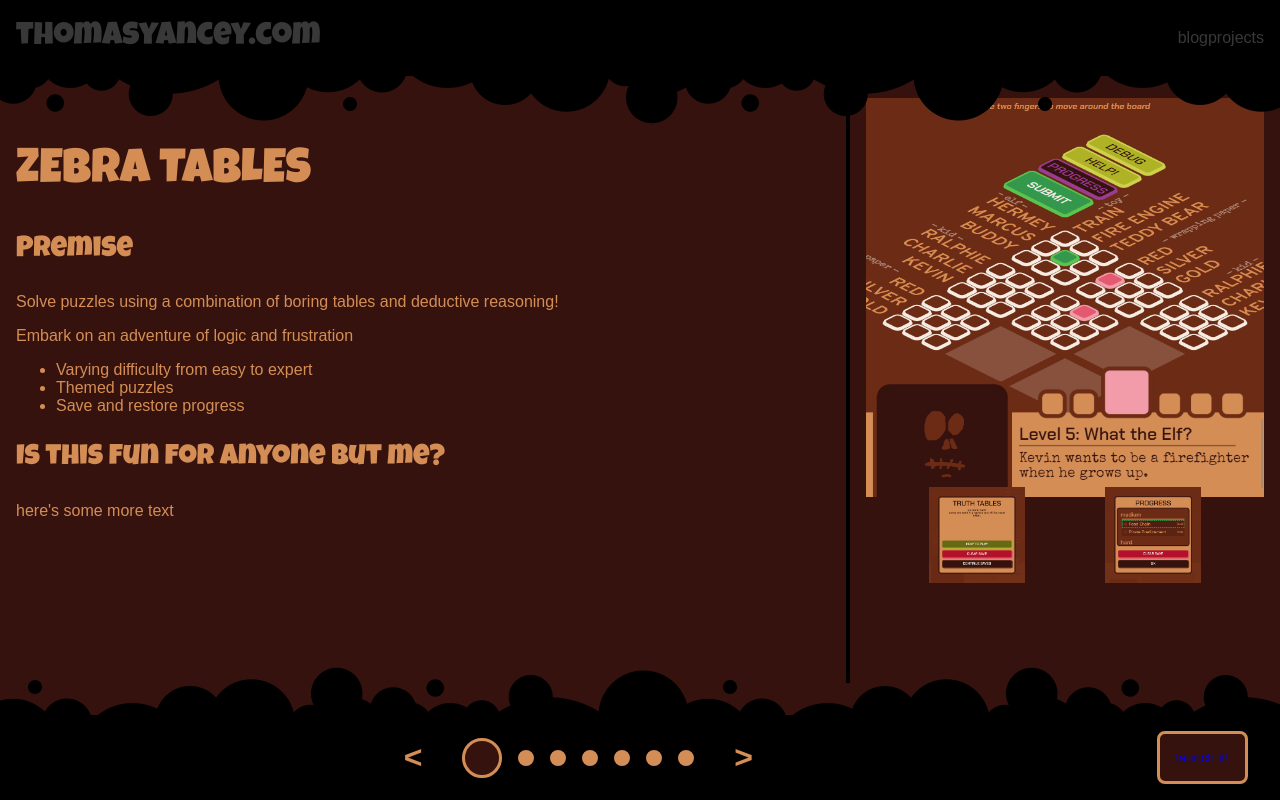
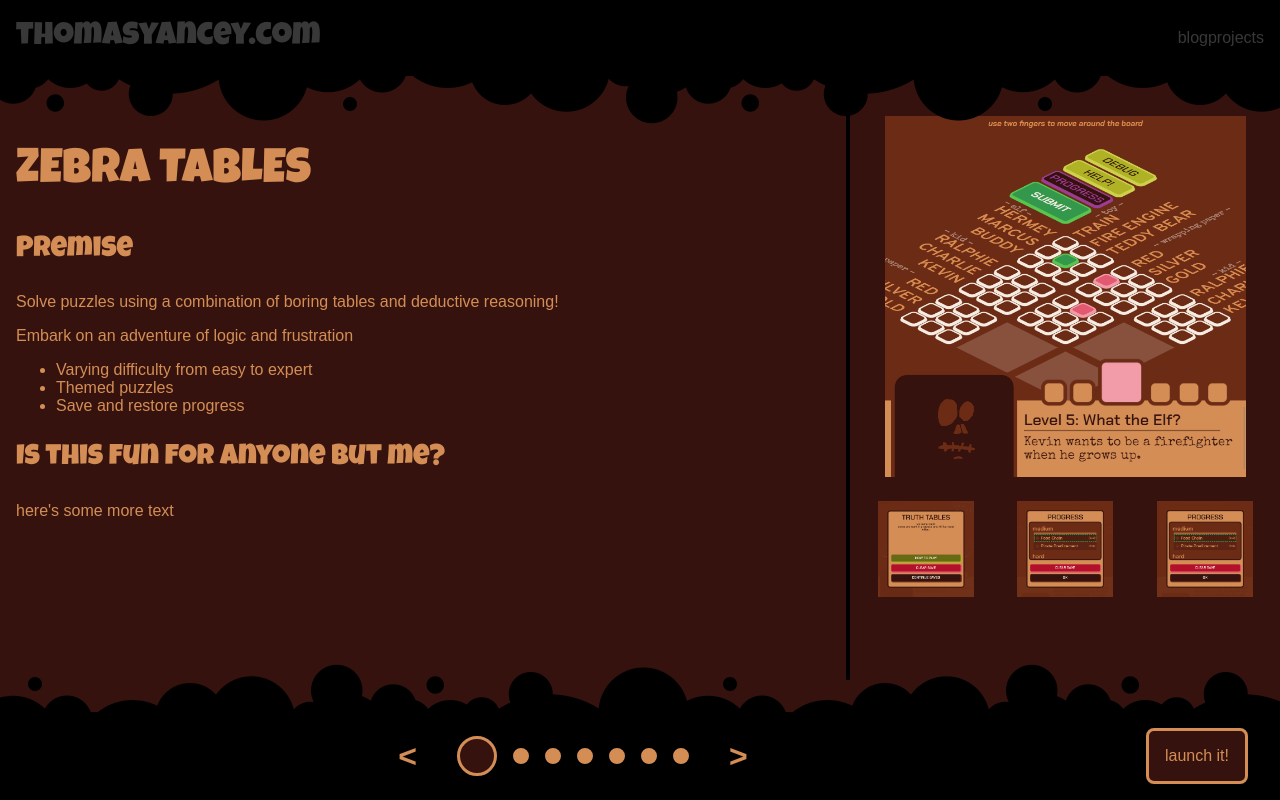
Before and after one commit to thyancey/portfolio, a React (Vite) app: page / in a window 1280 px wide. Built offline with nearby package versions, Linux system fonts and the light colour scheme; a web font is replaced by a local one.

Commit message:
fixing images

```diff
--- a/src/components/content.tsx
+++ b/src/components/content.tsx
@@ -26,14 +26,16 @@ const ScBodyImage = styled.div`
   grid-row: 1;
 
   display: flex;
-  align-items: center;
+  align-items: end;
   justify-content: center;
 
-  padding: 1rem;
+  padding: 0.5rem;
+
 
   >img{
     background-size: contain;
-    width: 100%;
+    max-width: 100%;
+    max-height: 100%;
   }
 `;
 
@@ -43,12 +45,16 @@ const ScBodyThumbnails = styled.div`
   grid-column: 2;
   grid-row: 2;
   display: flex;
+  gap: 1rem;
+  padding-top: 1rem;
 
+  align-items: start;
   justify-content: space-evenly;
 
   > * {
     width: 6rem;
-    height: 6rem;
+    max-width: calc(33% - 1rem);
+    height: auto;
     background-size: contain;
   }
 `;
--- a/src/layout.tsx
+++ b/src/layout.tsx
@@ -6,7 +6,6 @@ import Content_Slots from './components/content_slots';
 import Content_Zebra from './components/content_zebra';
 import { Link } from 'react-router-dom';
 import Content, { ContentDef } from './components/content';
-import { ReactElement, ReactNode } from 'react';
 
 const TRANSITION_SPEED = '.5s';
 
@@ -170,13 +169,16 @@ const ScNavBubble = styled.div`
 `;
 const ScLaunchBtn = styled.div``;
 
-const ScButton = styled.button`
+const ScButton = styled.a`
+  display: block;
   margin: 1rem;
 
   cursor: pointer;
   background: none;
   border: 0.2rem solid var(--theme-primary);
   background-color: var(--theme-secondary);
+  color: var(--theme-primary);
+  text-decoration: none;
 
   border-radius: 0.5rem;
 
@@ -195,6 +197,7 @@ const pages: ContentDef[] = [
     images: [
       AssetMap.Zebra1,
       AssetMap.Zebra2,
+      AssetMap.Zebra3,
       AssetMap.Zebra3,
     ],
     url: 'https://thyancey.github.io/tly-truth-tables/',
@@ -319,10 +322,8 @@ function Layout() {
           <Link key='next' to={pages[nextIdx].route}>{'>'}</Link>
         </ScNavBar>
         <ScLaunchBtn>
-          <ScButton>
-            <a href={pages[pageIdx].url} target='_blank'>
-              {'launch it!'}
-            </a>
+          <ScButton href={pages[pageIdx].url} target='_blank'>
+            {'launch it!'}
           </ScButton>
         </ScLaunchBtn>
         <ScBlobBorder $blobType='footer' />
```
